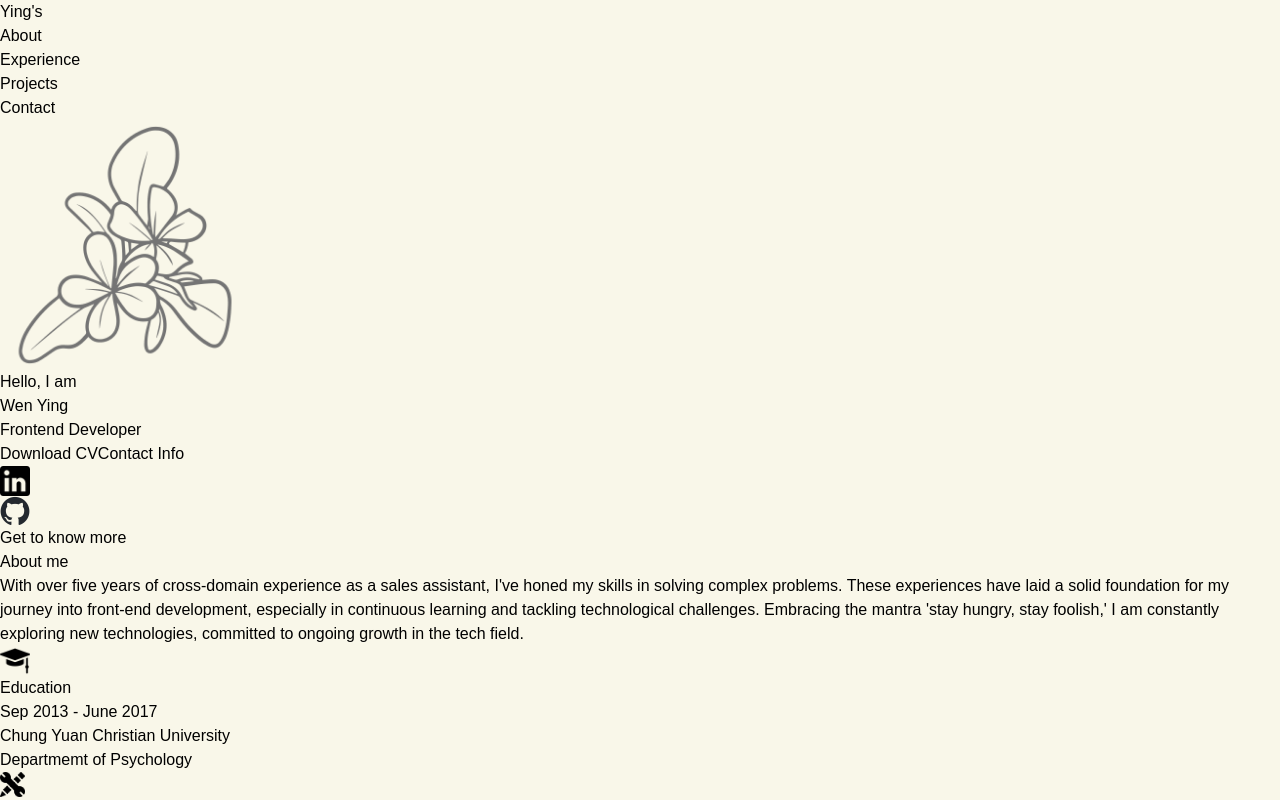
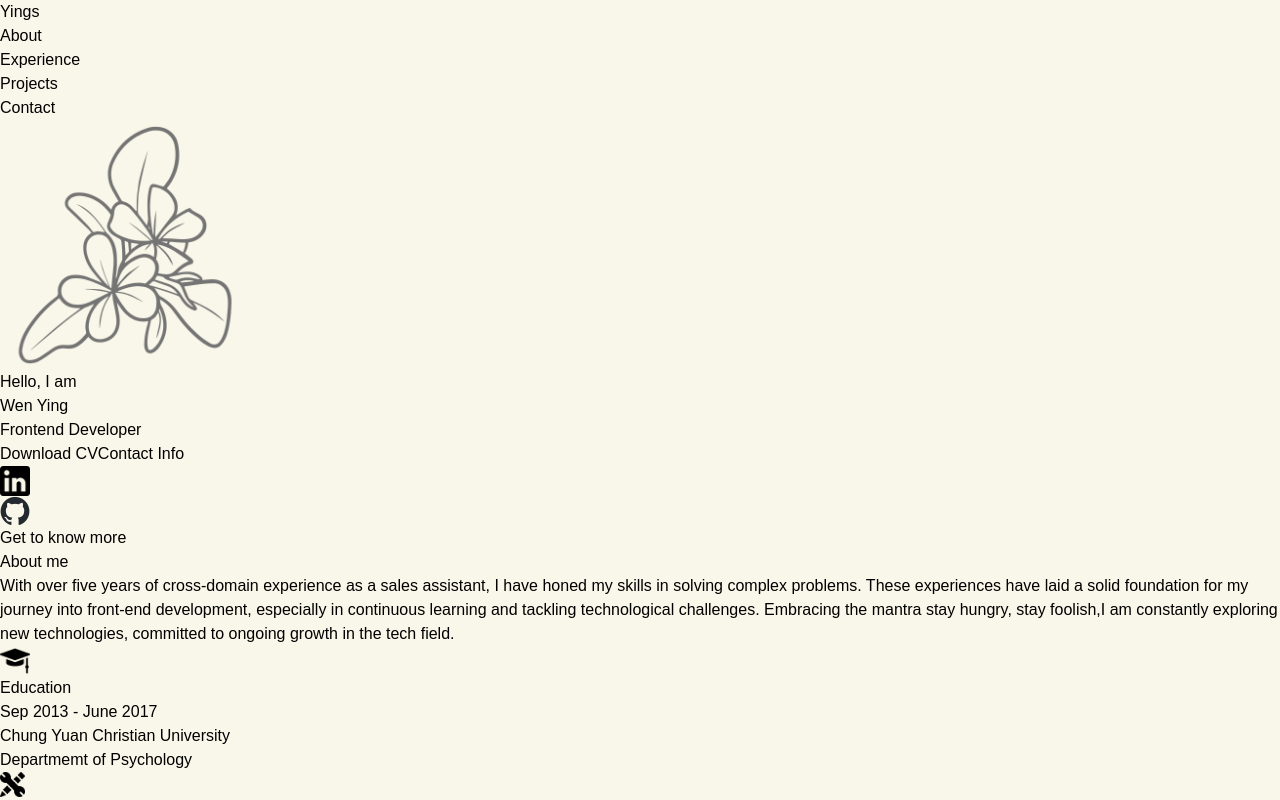
Before and after one commit to ismeleft/WenYingPortfolio, a Next.js app: page / in a window 1280 px wide. Shown: the top 800 px of the page. Built offline with nearby package versions, Linux system fonts and the light colour scheme.

Commit message:
fix escape problem

```diff
--- a/Components/About/About.js
+++ b/Components/About/About.js
@@ -9,11 +9,11 @@ const About = () => {
       <div>
         <p className="my-0 mx-auto p-8 w-1/2">
           With over five years of cross-domain experience as a sales assistant,
-          I've honed my skills in solving complex problems. These experiences
+          I have honed my skills in solving complex problems. These experiences
           have laid a solid foundation for my journey into front-end
           development, especially in continuous learning and tackling
-          technological challenges. Embracing the mantra 'stay hungry, stay
-          foolish,' I am constantly exploring new technologies, committed to
+          technological challenges. Embracing the mantra stay hungry, stay
+          foolish,I am constantly exploring new technologies, committed to
           ongoing growth in the tech field.
         </p>
       </div>
--- a/Components/Nav/Nav.js
+++ b/Components/Nav/Nav.js
@@ -4,7 +4,7 @@ import Link from "next/link";
 export const Nav = () => {
   return (
     <div className="navBar flex justify-evenly mt-8">
-      <div className="navBar-siteName text-3xl font-bold">Ying's</div>
+      <div className="navBar-siteName text-3xl font-bold">Yings</div>
       <div className="navItemList flex gap-8">
         <Link href="#about">
           <div className="navItem text-xl">About</div>
```
